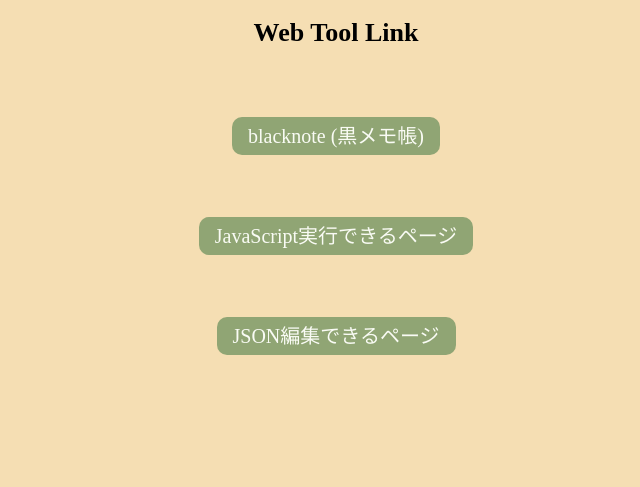
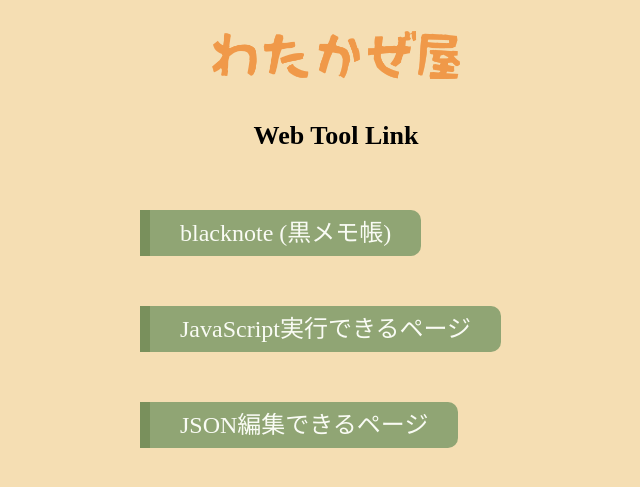
Before and after one commit to kouwtkz/kouwtkz.github.io, a Jekyll site: the page built from tool/index.html, in a window 1280 px wide. Shown: the top 487 px of the page, without its empty margins (304-944 px from the left). Built offline with Jekyll 4.4.1, drawn with Linux system fonts in a browser that asks for light colours.

Commit message:
ツールページのデザイン調整

```diff
--- a/src/css/main.css
+++ b/src/css/main.css
@@ -1,5 +1,11 @@
 body {
     background-color: wheat;
+}
+h1 {
+    margin: 30px auto;
+}
+.top_logo {
+    height: 70px;
 }
 div.main {
     margin: 20px 0;
@@ -15,16 +21,16 @@ div.mylink {
     margin: 50px auto;
 }
 .otherlink {
-    margin: 80px auto;
-}
+    margin: 72px auto;
+text-align: left;width: auto;max-width: 400px;}
 .otherlink a {
     background-color: #90a574;
     color: #f9fbf4;
-    border-radius: 10px;
+    border-radius: 0px 10px 10px 0px;
     margin: 4px;
-    padding: 8px 16px;
-    font-size: 20px;
-}
+    padding: 10px 30px;
+    font-size: 24px;
+border-left: solid 10px #79905c;}
 div a {
     text-decoration: none;
 }
--- a/src/css/toppage.css
+++ /dev/null
@@ -1,6 +0,0 @@
-h1 {
-    margin: 30px auto;
-}
-.top_logo {
-    height: 70px;
-}
--- a/tool/index.html
+++ b/tool/index.html
@@ -2,6 +2,7 @@
 layout: default
 title: Web Tool Link
 ---
+<p><a href="{{ site.url }}"><img class="top_logo" src="{{ site.logo }}"></a></p>
 <h1>{{ page.title }}</h1>
 <div class="otherlink">
     <a href="blacknote">blacknote (黒メモ帳)</a>
```
